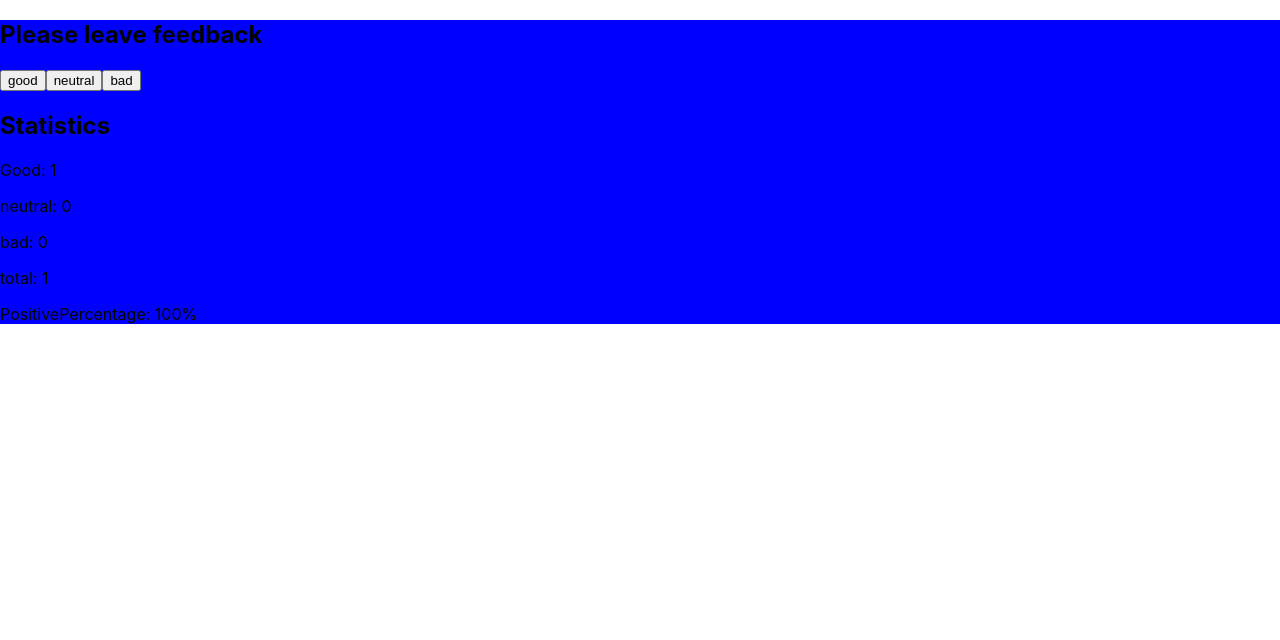
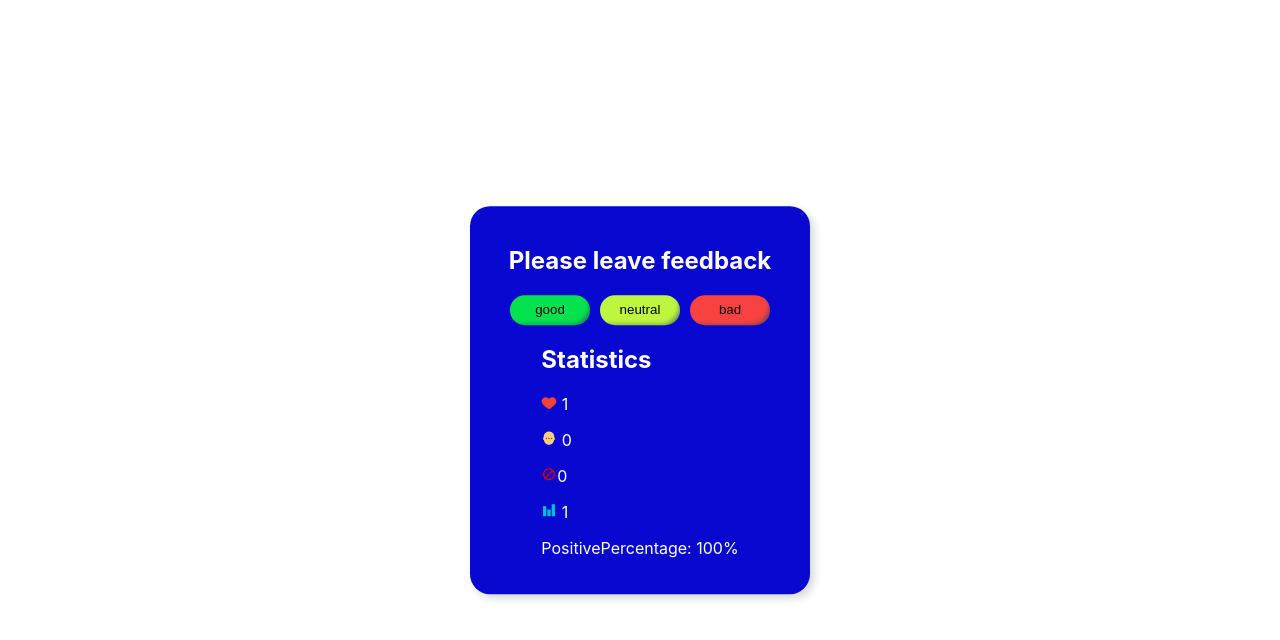
Before and after one commit to Denys90/goit-react-hw-02-feedback, a React (Create React App) app: page / in a window 1280 px wide. Both pictures are taken after a click on the button "good". Shown: the top 640 px of the page. Built offline with nearby package versions, Linux system fonts and the light colour scheme.

Commit message:
added styled

```diff
--- a/package.json
+++ b/package.json
@@ -11,6 +11,7 @@
     "@testing-library/user-event": "^13.5.0",
     "react": "^18.1.0",
     "react-dom": "^18.1.0",
+    "react-icons": "^4.12.0",
     "react-scripts": "5.0.1",
     "web-vitals": "^2.1.3"
   },
--- a/src/components/Feedback/Feedback.jsx
+++ b/src/components/Feedback/Feedback.jsx
@@ -4,7 +4,7 @@ import Statistics from './Statistics';
 import FeedbackOptions from './FeedbackOptions';
 import Notification from './Notification';
 // Styles
-import { Container } from './Feedback.styled';
+import { Container } from './Styled/Feedback.styled';
 
 class Feedback extends Component {
   state = {
@@ -32,6 +32,7 @@ class Feedback extends Component {
     const { good, neutral, bad } = this.state;
     const total = this.countTotalFeedback();
     const positivePercentage = this.countPositiveFeedbackPercentage();
+
     return (
       <Container>
         <h2>Please leave feedback</h2>
--- a/src/components/Feedback/Feedback.styled.js
+++ /dev/null
@@ -1,5 +0,0 @@
-import styled from 'styled-components';
-
-export const Container = styled.div`
-  background-color: blue;
-`;
--- a/src/components/Feedback/FeedbackOptions.jsx
+++ b/src/components/Feedback/FeedbackOptions.jsx
@@ -1,12 +1,35 @@
 import React from 'react';
+import Button from './Styled/Button.styled';
 
 const FeedbackOptions = ({ options, onLeaveFeedback }) => (
   <div>
-    {options.map(option => (
-      <button key={option} onClick={() => onLeaveFeedback(option)}>
-        {option}
-      </button>
-    ))}
+    {options.map(option => {
+      let buttonColor;
+      switch (option) {
+        case 'good':
+          buttonColor = '#04e24e';
+          break;
+        case 'neutral':
+          buttonColor = '#bef53e';
+          break;
+        case 'bad':
+          buttonColor = '#f84242';
+          break;
+        default:
+          buttonColor = 'black';
+      }
+
+      return (
+        <Button
+          key={option}
+          onClick={() => onLeaveFeedback(option)}
+          style={{ background: buttonColor }}
+        >
+          {option}
+        </Button>
+      );
+    })}
   </div>
 );
+
 export default FeedbackOptions;
--- a/src/components/Feedback/Notification.jsx
+++ b/src/components/Feedback/Notification.jsx
@@ -1,11 +1,7 @@
 import React from 'react';
 
 const Notification = ({ message }) => {
-  return (
-    <div>
-      <p>{message}</p>
-    </div>
-  );
+  return <p>{message}</p>;
 };
 
 export default Notification;
--- a/src/components/Feedback/Statistics.jsx
+++ b/src/components/Feedback/Statistics.jsx
@@ -1,12 +1,26 @@
 import React from 'react';
+
+import { FcLike } from 'react-icons/fc';
+import { FcCancel } from 'react-icons/fc';
+import { FcNeutralDecision } from 'react-icons/fc';
+import { FcBarChart } from 'react-icons/fc';
 
 const Statistics = ({ good, neutral, bad, total, positivePercentage }) => {
   return (
     <div>
-      <p>Good: {good}</p>
-      <p>neutral: {neutral}</p>
-      <p>bad: {bad}</p>
-      <p>total: {total}</p>
+      <p>
+        <FcLike /> {good}
+      </p>
+      <p>
+        <FcNeutralDecision /> {neutral}
+      </p>
+      <p>
+        <FcCancel />
+        {bad}
+      </p>
+      <p>
+        <FcBarChart /> {total}
+      </p>
       <p>PositivePercentage: {positivePercentage}%</p>
     </div>
   );
--- /dev/null
+++ b/src/components/Feedback/Styled/Button.styled.js
@@ -0,0 +1,25 @@
+import styled from '@emotion/styled';
+
+const Button = styled.button`
+  width: 80px;
+  height: 30px;
+  border-radius: 30px;
+  border: none;
+  cursor: pointer;
+
+  -webkit-box-shadow: -5px -5px 5px -5px rgba(34, 60, 80, 0.6) inset;
+  -moz-box-shadow: -5px -5px 5px -5px rgba(34, 60, 80, 0.6) inset;
+  box-shadow: -5px -5px 5px -5px rgba(34, 60, 80, 0.6) inset;
+
+  margin-right: 10px;
+  :nth-last-of-type(1) {
+    margin-right: 0;
+  }
+
+  :hover {
+    -webkit-box-shadow: 5px 5px 5px -5px rgba(34, 60, 80, 0.6) inset;
+    -moz-box-shadow: 5px 5px 5px -5px rgba(34, 60, 80, 0.6) inset;
+    box-shadow: 5px 5px 5px -5px rgba(34, 60, 80, 0.6) inset;
+  }
+`;
+export default Button;
--- /dev/null
+++ b/src/components/Feedback/Styled/Feedback.styled.js
@@ -0,0 +1,28 @@
+import styled from '@emotion/styled';
+
+export const Container = styled.div`
+  position: absolute;
+  top: 50%;
+  left: 50%;
+  transform: translate(-50%, -50%);
+
+  width: 300px;
+  border-radius: 20px;
+  padding: 20px;
+  background: rgb(8, 8, 209);
+  -webkit-box-shadow: 4px 4px 8px 0px rgba(34, 60, 80, 0.2);
+  -moz-box-shadow: 4px 4px 8px 0px rgba(34, 60, 80, 0.2);
+  box-shadow: 4px 4px 8px 0px rgba(34, 60, 80, 0.2);
+
+  display: flex;
+  align-items: center;
+  flex-direction: column;
+
+  h2 {
+    color: white;
+  }
+  p {
+    color: white;
+    align-items: center;
+  }
+`;
```
Also changed, not shown: 1 other file (tests, documents, lock files or other folders).
